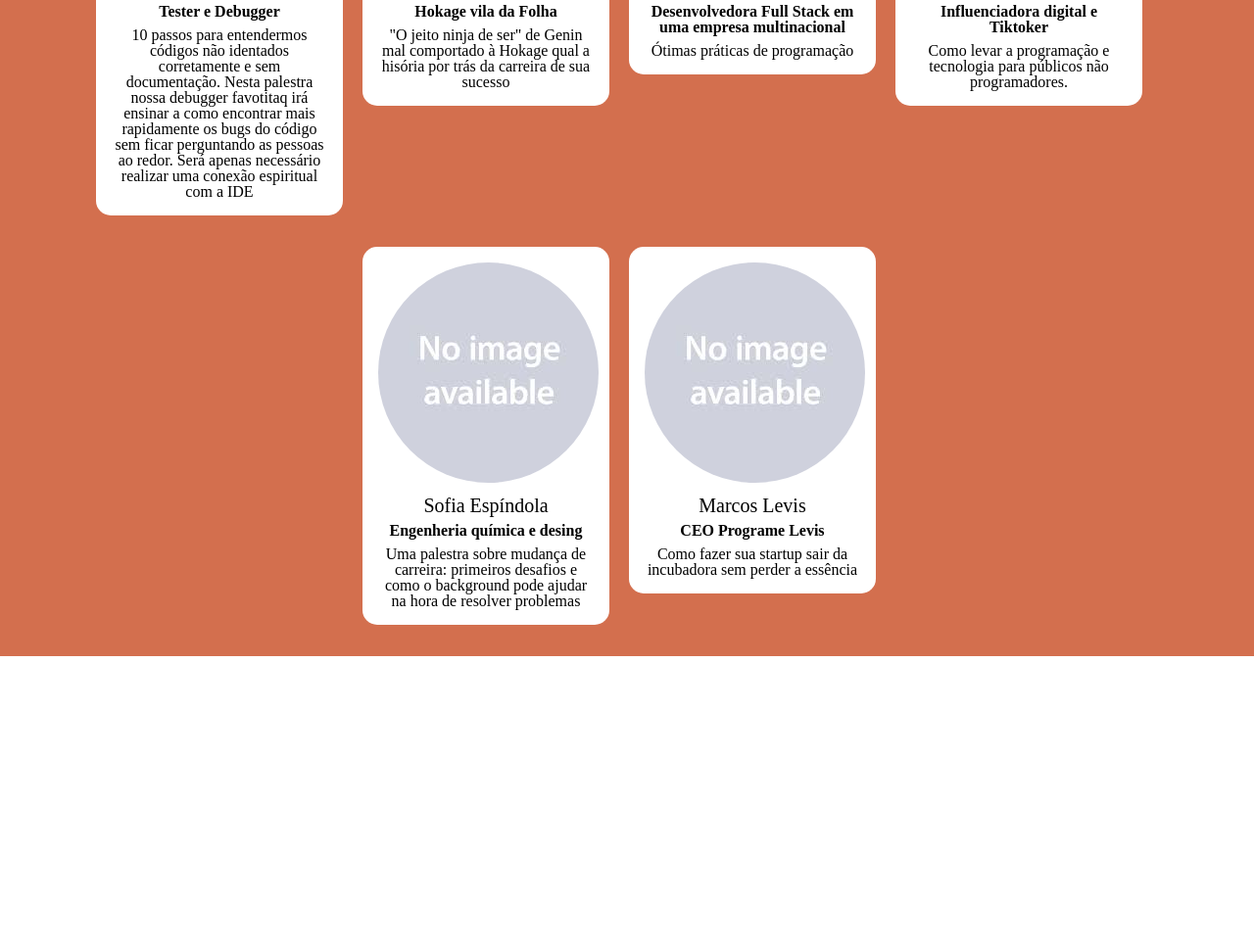
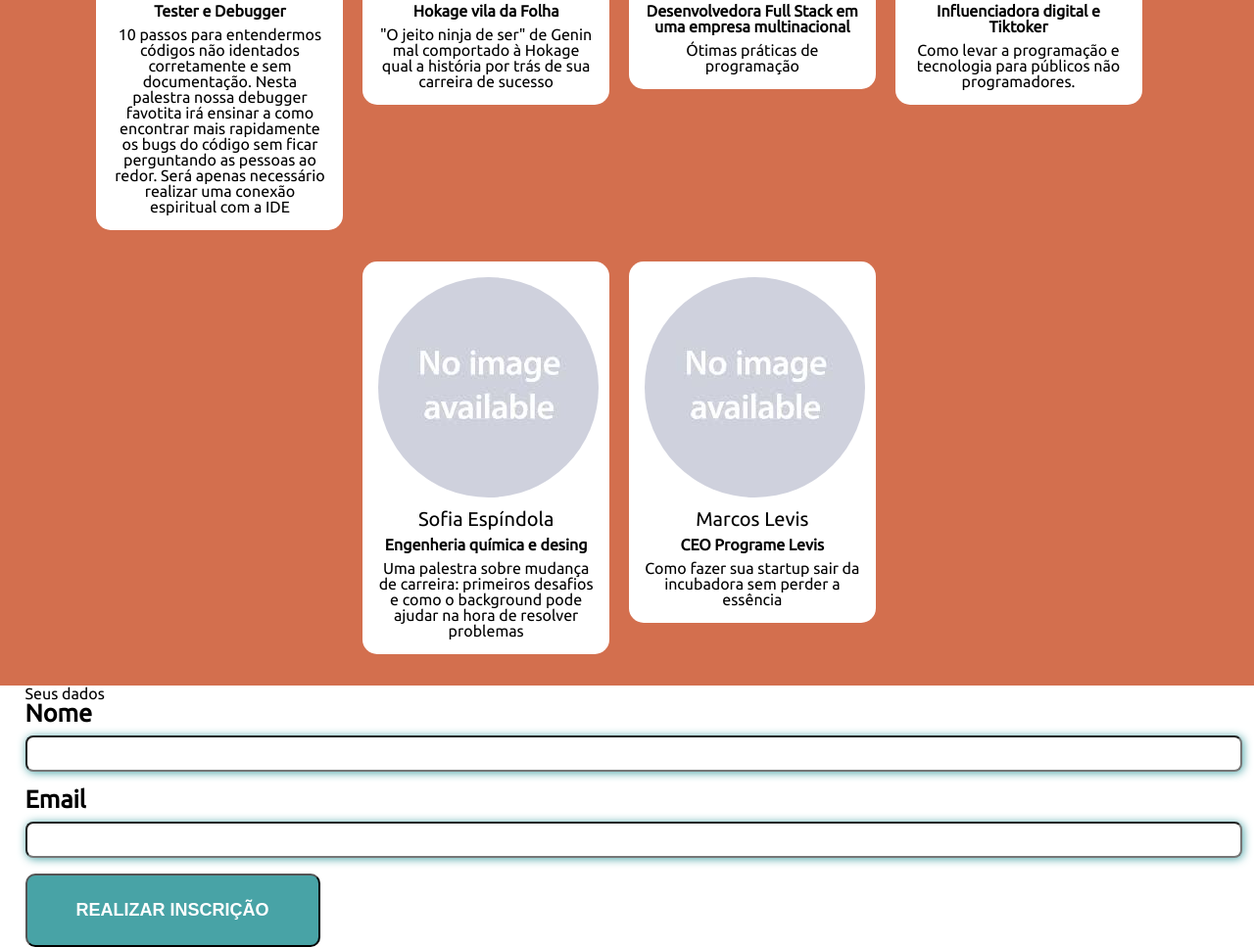
Before and after one commit to biancaespindola/alura-conf, a plain HTML site: page index.html in a window 1280 px wide. Shown: the part 1033-2000 px from the top of the page at 98% size. Before the commit the page ends 1703 px from the top, so only its background shows below. Drawn offline with Linux system fonts and the light colour scheme.

Commit message:
add form and form style

```diff
--- a/css/base.css
+++ b/css/base.css
@@ -1,4 +1,43 @@
+body {
+  font-family: 'Ubuntu', sans-serif;
+}
+
 .container {
   width: 96%;
   margin: 0 auto;
 }
+
+.field {
+  margin-bottom: 16px;
+}
+
+.field label {
+  display: block;
+  font-size: 25px;
+  margin-bottom: 10px;
+  font-weight: bold;
+}
+
+.field input {
+  display: block;
+  width: 100%;
+  font-size: 20px;
+  padding: 5px;
+  border-radius: 8px;
+  box-shadow: 1px 1px 10px #48a3a6;
+}
+
+.button {
+  font-size: 18px;
+  color: white;
+  text-transform: uppercase;
+  padding: 25px 50px;
+  background-color: #48a3a6;
+  /* margin-top: 20px; */
+  border-radius: 10px;
+  font-weight: bold;
+
+  display: inline-block;
+
+  text-decoration: none;
+}
--- a/css/header.css
+++ b/css/header.css
@@ -52,20 +52,6 @@
   margin-top: 7px;
 }
 
-.header .jumbotron .button {
-  font-size: 18px;
-  color: white;
-  text-transform: uppercase;
-  padding: 25px 50px;
-  background-color: #48a3a6;
-  /* margin-top: 20px; */
-  border-radius: 10px;
-
-  display: inline-block;
-
-  text-decoration: none;
-}
-
 .header .jumbotron .panel-subscribe {
   margin-top: 28px;
 }
--- a/index.html
+++ b/index.html
@@ -4,11 +4,17 @@
     <meta charset="UTF-8" />
     <meta name="viewport" content="width=device-width, initial-scale=1.0" />
     <title>Aluraconf</title>
+
+    <link rel="preconnect" href="https://fonts.gstatic.com">
+    <link rel="preconnect" href="https://fonts.gstatic.com">
+    <link href="https://fonts.googleapis.com/css2?family=Ubuntu&display=swap" rel="stylesheet">
+
     <link rel="stylesheet" href="css/reset.css">
     <link rel="stylesheet" href="css/base.css">
     <link rel="stylesheet" href="css/header.css">
     <link rel="stylesheet" href="css/about.css">
     <link rel="stylesheet" href="css/speakers.css">
+    <link rel="stylesheet" href="css/form.css">
   </head>
   <body>
     <header class="header">
@@ -75,7 +81,7 @@
               <figcaption class="speaker-name">Márcia Sensitiva</figcaption>
               <p class="speaker-bio">Tester e Debugger</p>
             </figure>
-            <p class="speaker-speach">10 passos para entendermos códigos não identados corretamente e sem documentação. Nesta palestra nossa debugger favotitaq irá ensinar a como encontrar mais rapidamente os bugs do código sem ficar perguntando as pessoas ao redor. Será apenas necessário realizar uma conexão espiritual com a IDE</p>
+            <p class="speaker-speach">10 passos para entendermos códigos não identados corretamente e sem documentação. Nesta palestra nossa debugger favotita irá ensinar a como encontrar mais rapidamente os bugs do código sem ficar perguntando as pessoas ao redor. Será apenas necessário realizar uma conexão espiritual com a IDE</p>
           </li>
 
           <li class="speaker">
@@ -84,7 +90,7 @@
               <figcaption class="speaker-name">Naruto Uzumaki</figcaption>
               <p class="speaker-bio">Hokage vila da Folha</p>
             </figure>
-            <p class="speaker-speach">"O jeito ninja de ser" de Genin mal comportado à Hokage qual a hisória por trás da carreira de sua sucesso</p>
+            <p class="speaker-speach">"O jeito ninja de ser" de Genin mal comportado à Hokage qual a história por trás de sua carreira de sucesso</p>
           </li>
 
           <li class="speaker">
@@ -122,10 +128,26 @@
             </figure>
             <p class="speaker-speach">Como fazer sua startup sair da incubadora sem perder a essência</p>
           </li>
+        </ul>
+      </div>
+    </section>
 
-        </ul>
+    <section class="panel-form container q">
+      <h2 class="title">Seus dados</h2>
+      <form>
+        <div class="field">
+          <label>Nome</label>
+          <input class="field-input">
+        </div>
 
-      </div>
+        <div class="field">
+          <label>Email</label>
+          <input class="field-input">
+        </div>
+        <div class="button-place">
+          <button class="button">REALIZAR INSCRIÇÃO</button>
+        </div>
+      </form>
     </section>
 
   </body>
```
